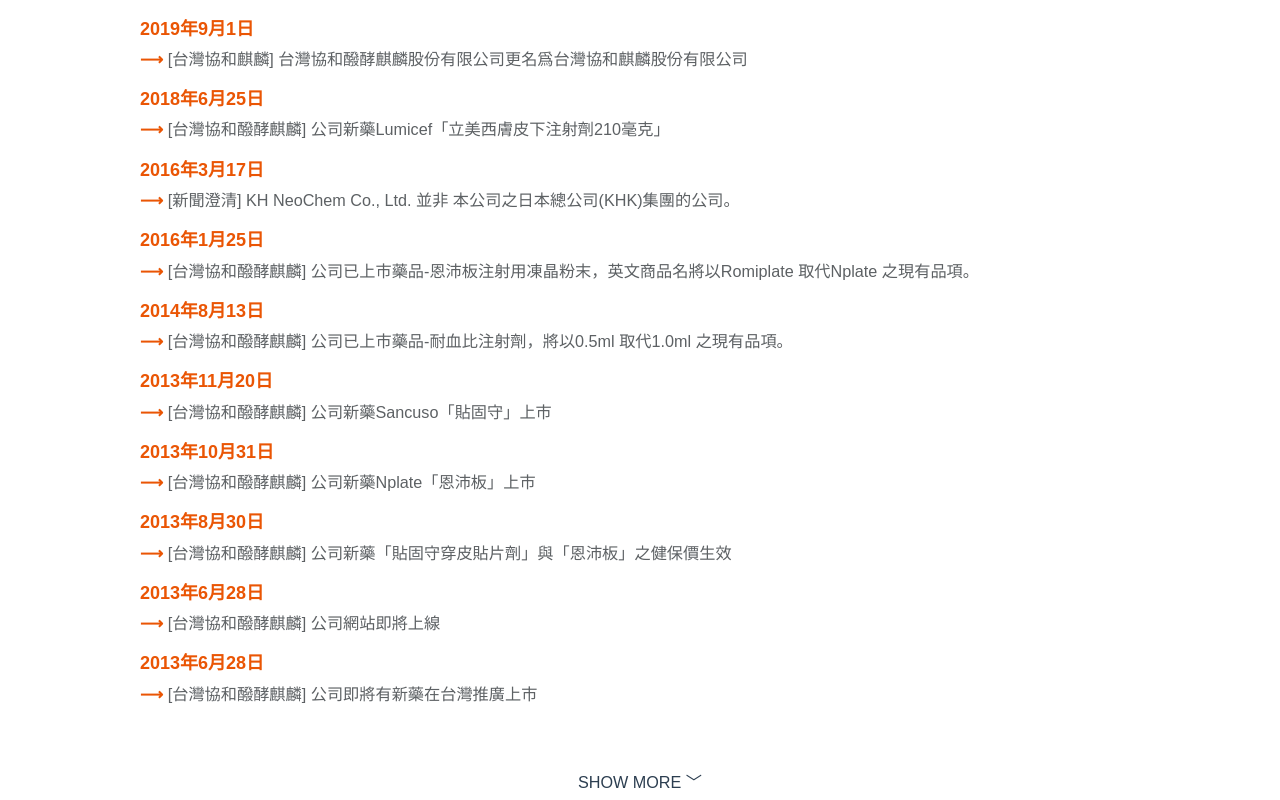
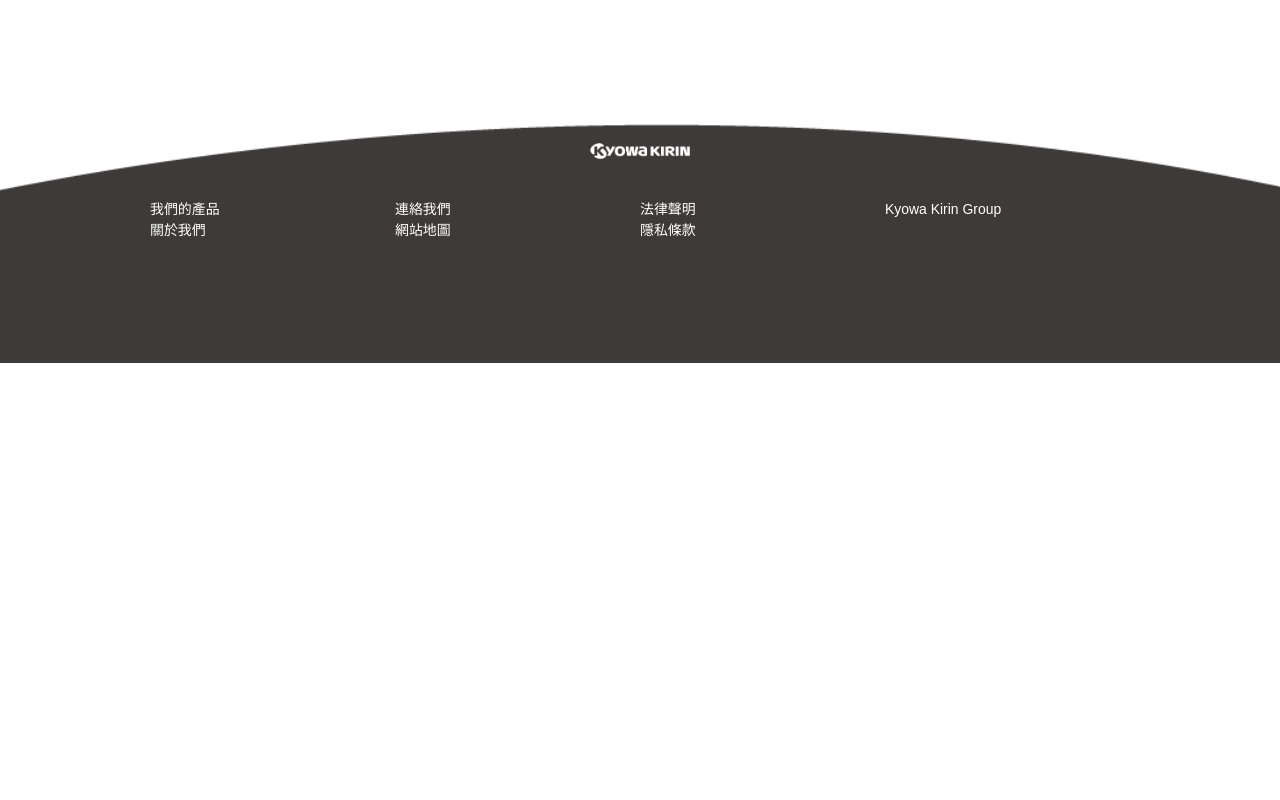
Before and after one commit to KimberlyYen/kyowakrinweb, a Vue app: page /#/News in a window 1280 px wide. Shown: the part 460-1260 px from the top of the page. After the commit the page ends 823 px from the top, so only its background shows below. Built offline with nearby package versions, Linux system fonts and the light colour scheme.

Commit message:
fix conflict

```diff
--- a/src/components/Header.vue
+++ b/src/components/Header.vue
@@ -104,7 +104,9 @@
         </div>
       </div>
       <!-- <font style="font-size:5rem !important">112334896</font> -->
-      <router-view :style="{'opacity':OpacityNum}"/>
+      <div :style="{'opacity':OpacityNum_Earth}">
+        <router-view :style="{'opacity':OpacityNum}"/>
+      </div>
   </div>
 </template>
 
@@ -126,6 +128,7 @@
       menulist:'menulist_default',
       Earthlist:'Earth_default',
       OpacityNum:1,
+      OpacityNum_Earth:1,
       Earth_bg_form:'Earth_bg_form_w',
       z_index_Earth:1,
       z_index_menulist:2,
@@ -205,7 +208,7 @@
     },
     EarthClick(){
       if(this.Earthsrc == require('@/assets/icon_close_01.png')){
-        this.OpacityNum = 1
+        this.OpacityNum_Earth = 1
         this.Earthsrc = require('@/assets/icon_global_01.png')
         this.Earthsize = 'Earthsize'
         this.Earth_bg_form = 'Earth_bg_form_w'
@@ -215,7 +218,7 @@
         //   lo.Earthlist = 'Earth_default'
         // },500)
       }else{
-        this.OpacityNum = 0.5
+        this.OpacityNum_Earth = 0.5
         this.Earthsrc = require('@/assets/icon_close_01.png')
         this.Earthsize = 'Earthsize_x'
         this.Earth_bg_form = 'Earth_bg_form_g'
--- a/src/components/News.vue
+++ b/src/components/News.vue
@@ -13,69 +13,6 @@
             <dd>
               <p class="mod-link-text"><font class="arrow">⟶  </font><a class="news-a" href="/csr/fair_operating_practices/compliance_required_pharmaceuticals/index.html">[台灣協和麒麟] 台灣協和麒麟股份有限公司自2020年4月搬遷至新址</a></p>
             </dd>
-          </div>
-          <div class="list">
-            <dt>2019年9月1日</dt>
-            <dd>
-              <p class="mod-link-text"><font class="arrow">⟶  </font><a class="news-a" href="/csr/fair_operating_practices/compliance_required_pharmaceuticals/index.html">[台灣協和麒麟] 台灣協和醱酵麒麟股份有限公司更名爲台灣協和麒麟股份有限公司</a></p>
-            </dd>
-          </div>
-          <div class="list">
-            <dt>2018年6月25日</dt>
-            <dd>
-              <p class="mod-link-text"><font class="arrow">⟶  </font><a class="news-a" href="/csr/fair_operating_practices/compliance_required_pharmaceuticals/index.html">[台灣協和醱酵麒麟] 公司新藥Lumicef「立美西膚皮下注射劑210毫克」</a></p>
-            </dd>
-          </div>
-          <div class="list">
-            <dt>2016年3月17日</dt>
-            <dd>
-              <p class="mod-link-text"><font class="arrow">⟶  </font><a class="news-a" href="/csr/fair_operating_practices/compliance_required_pharmaceuticals/index.html">[新聞澄清] KH NeoChem Co., Ltd. 並非 本公司之日本總公司(KHK)集團的公司。</a></p>
-            </dd>
-          </div>
-          <div class="list">
-            <dt>2016年1月25日</dt>
-            <dd>
-              <p class="mod-link-text"><font class="arrow">⟶  </font><a class="news-a" href="/csr/fair_operating_practices/compliance_required_pharmaceuticals/index.html">[台灣協和醱酵麒麟] 公司已上市藥品-恩沛板注射用凍晶粉末，英文商品名將以Romiplate 取代Nplate 之現有品項。</a></p>
-            </dd>
-          </div>
-          <div class="list">
-            <dt>2014年8月13日</dt>
-            <dd>
-              <p class="mod-link-text"><font class="arrow">⟶  </font><a class="news-a" href="/csr/fair_operating_practices/compliance_required_pharmaceuticals/index.html">[台灣協和醱酵麒麟] 公司已上市藥品-耐血比注射劑，將以0.5ml 取代1.0ml 之現有品項。</a></p>
-            </dd>
-          </div>
-          <div class="list">
-            <dt>2013年11月20日</dt>
-            <dd>
-              <p class="mod-link-text"><font class="arrow">⟶  </font><a class="news-a" href="/csr/fair_operating_practices/compliance_required_pharmaceuticals/index.html">[台灣協和醱酵麒麟] 公司新藥Sancuso「貼固守」上市</a></p>
-            </dd>
-          </div>
-          <div class="list">
-            <dt>2013年10月31日</dt>
-            <dd>
-              <p class="mod-link-text"><font class="arrow">⟶  </font><a class="news-a" href="/csr/fair_operating_practices/compliance_required_pharmaceuticals/index.html">[台灣協和醱酵麒麟] 公司新藥Nplate「恩沛板」上市</a></p>
-            </dd>
-          </div>
-          <div class="list">
-            <dt>2013年8月30日</dt>
-            <dd>
-              <p class="mod-link-text"><font class="arrow">⟶  </font><a class="news-a" href="/csr/fair_operating_practices/compliance_required_pharmaceuticals/index.html">[台灣協和醱酵麒麟] 公司新藥「貼固守穿皮貼片劑」與「恩沛板」之健保價生效</a></p>
-            </dd>
-          </div>
-          <div class="list">
-            <dt>2013年6月28日</dt>
-            <dd>
-              <p class="mod-link-text"><font class="arrow">⟶  </font><a class="news-a" href="/csr/fair_operating_practices/compliance_required_pharmaceuticals/index.html">[台灣協和醱酵麒麟] 公司網站即將上線</a></p>
-            </dd>
-          </div>
-          <div class="list">
-            <dt>2013年6月28日</dt>
-            <dd>
-              <p class="mod-link-text"><font class="arrow">⟶  </font><a class="news-a" href="/csr/fair_operating_practices/compliance_required_pharmaceuticals/index.html">[台灣協和醱酵麒麟] 公司即將有新藥在台灣推廣上市</a></p>
-            </dd>
-          </div>
-          <div class="showMore">
-            <font> SHOW MORE ﹀ </font>
           </div>
         </dl>
       </div>
```
